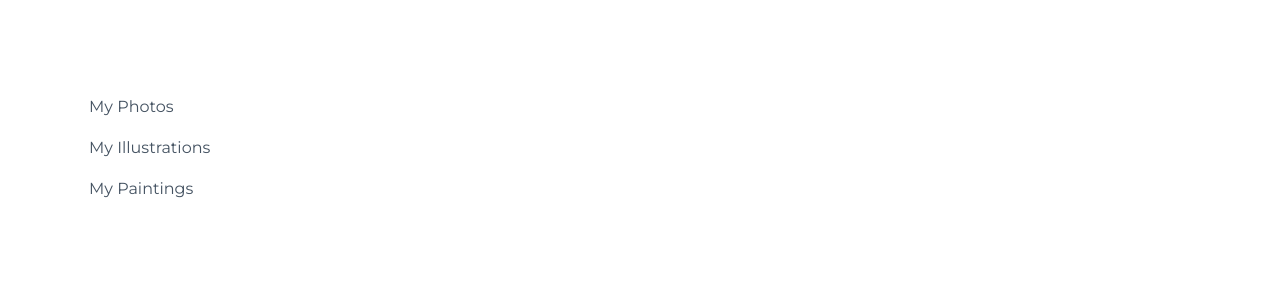
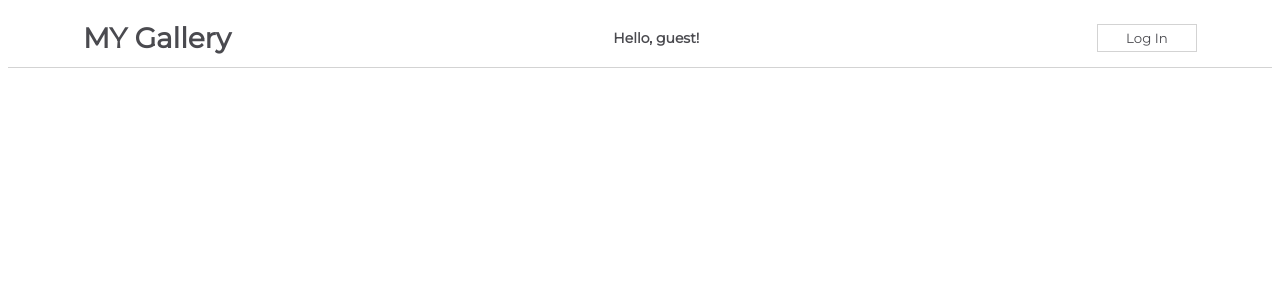
Before and after one commit to Stealthy20/react-challenge, a React (Create React App) app in the folder my-app/: page / in a window 1280 px wide. Shown: the top 300 px of the page. Built offline with nearby package versions, Linux system fonts and the light colour scheme.

Commit message:
Challenge done!

```diff
--- a/my-app/src/App.js
+++ b/my-app/src/App.js
@@ -1,10 +1,10 @@
 import css from './App.module.css';
-import Sidebar from "./components/Sidebar"
+import NavBarSimple from "./components/NavBarSimple"
 
 function App() {
   return (
     <div className={css.App}>
-      <Sidebar />
+      <NavBarSimple />
     </div>
   );
 }
--- /dev/null
+++ b/my-app/src/components/NavBarSimple.js
@@ -0,0 +1,37 @@
+import React from "react";
+import css from "./css/NavBarSimple.module.css";
+
+class NavBarSimple extends React.Component{
+
+    constructor(props) {
+        super(props);
+        this.state = {
+            message: "Hello, guest!",
+            buttonText: "Log In",
+        };
+    }
+
+    handleClick() {
+        this.setState((prevState, prevProps) => {
+          console.log("Previous State:", prevState);
+          console.log("Previous Props:", prevProps);
+          return {
+            message: prevState.message === "Hello, guest!" ? "Welcome Back, User" : "Hello, guest!",
+            buttonText: prevState.buttonText === "Log In" ? "Log Out" : "Log In",
+          };
+        });
+    }
+
+    render() {
+        return (
+            <div className = {css.NavBar}>
+                <h1>MY Gallery</h1>
+                <span>{this.state.message} </span>
+                <button onClick={() => this.handleClick()}>{this.state.buttonText}</button>
+
+            </div>
+        )
+    }
+}
+
+export default NavBarSimple
```
